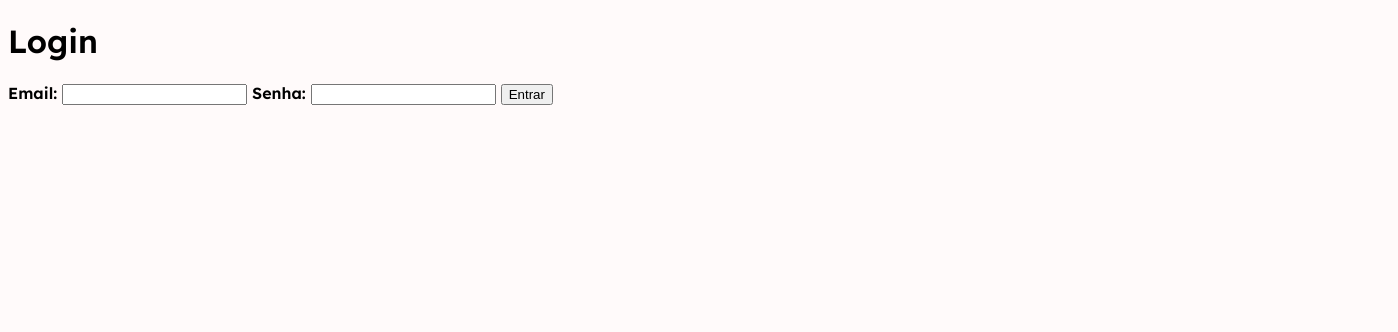
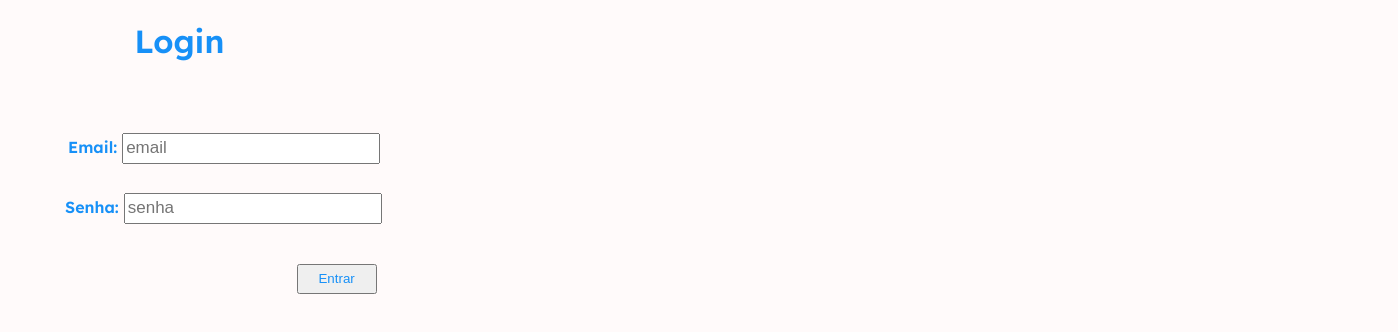
Before and after one commit to Projeto-Integrador-Grupo-2/SobreVidas-ACS, a plain HTML site: page login.html in a window 1280 px wide. Shown: the whole page, 1398 px wide, since content can reach past the window. Drawn offline with Linux system fonts and the light colour scheme.

Commit message:
sla no login

```diff
--- a/login.html
+++ b/login.html
@@ -7,15 +7,13 @@
   <link rel="stylesheet" href="styles.css">
 </head>
 <body>
-  <div class="login-container">
-    <h1>Login</h1>
+    <h1 class="nome_login">Login</h1>
     <form action="/login" method="post">
-      <label for="email">Email:</label>
-      <input type="email" id="email" name="email" required>
-      <label for="password">Senha:</label>
-      <input type="password" id="password" name="password" required>
-      <button type="submit">Entrar</button>
+      <label for="email" class="user">Email:</label>
+      <input type="email" id="email" name="email" required placeholder="email" class="user2">
+      <label for="password" class="senha">Senha:</label>
+      <input type="password" id="password" name="password" required placeholder="senha" class="senha2">
+      <button type="submit" class="bottun_login">Entrar</button>
     </form>
-  </div>
 </body>
 </html>
--- a/styles.css
+++ b/styles.css
@@ -1419,6 +1419,54 @@ a {
       margin: 20px;
       font-size: 20px;
     }
+
+    .nome_login {
+      position: relative;
+      left: 10%;
+      color: #1790F7;
+
+    }
+
+    .user {
+      position: relative;
+      top: 50px;
+      left: 60px;
+      color: #1790F7;
+    }
+
+    .user2 {
+      position: relative;
+      font-size: 17px;
+      top: 50px;
+      left: 60px;;
+      height: 25px;
+      width: 250px;
+    }
+
+    .senha {
+      position: relative;
+      color: #1790F7;
+      top: 110px;
+      left: -260px;
+    }
+
+    .senha2 {
+      position: relative;
+      font-size: 17px;
+      top: 110px;
+      left: -260px;
+      height: 25px;
+      width: 250px;
+    }
+
+    .bottun_login {
+      position: relative;
+      color: #1790F7;
+      width: 80px;
+      height: 30px;
+      top: 180px;
+      left: -350px;
+    }
 }
 
 @media (max-width:768px) {
```
Also changed, not shown: 1 other file.
